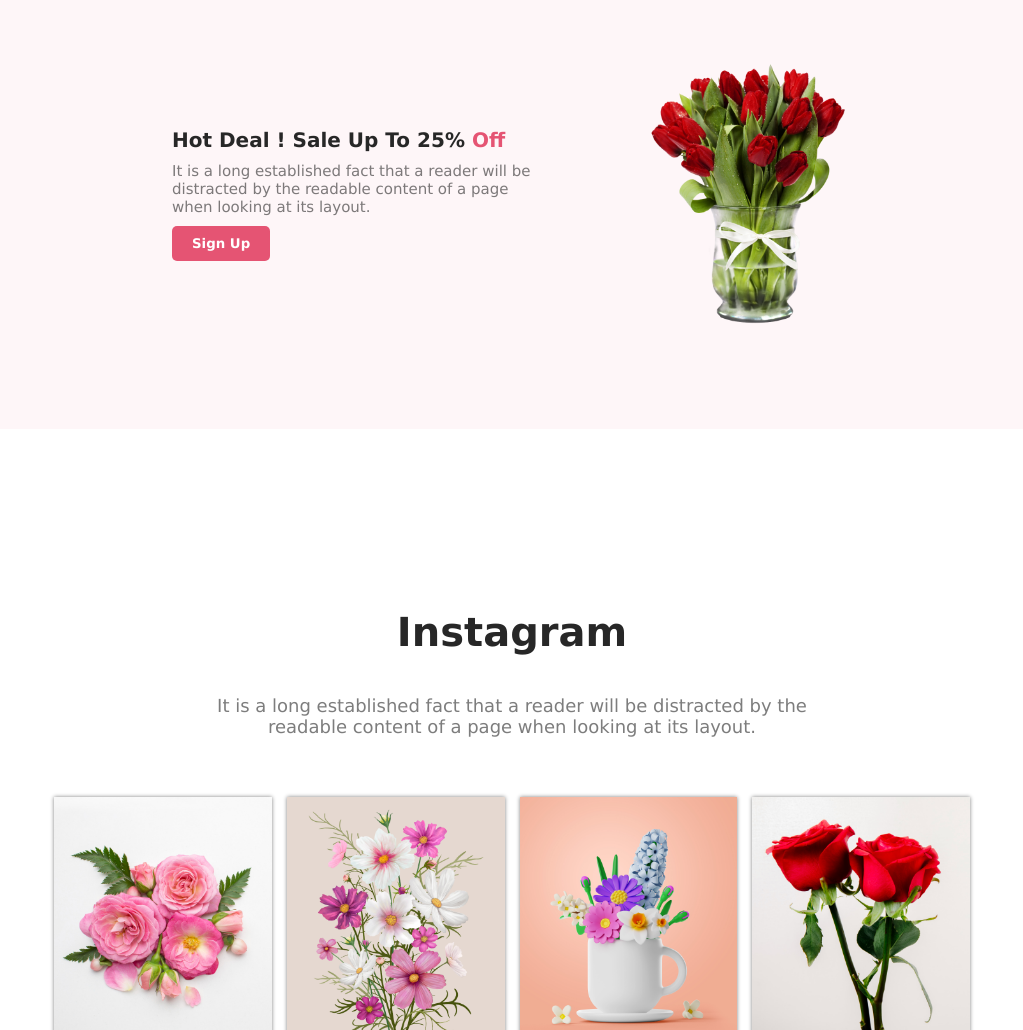
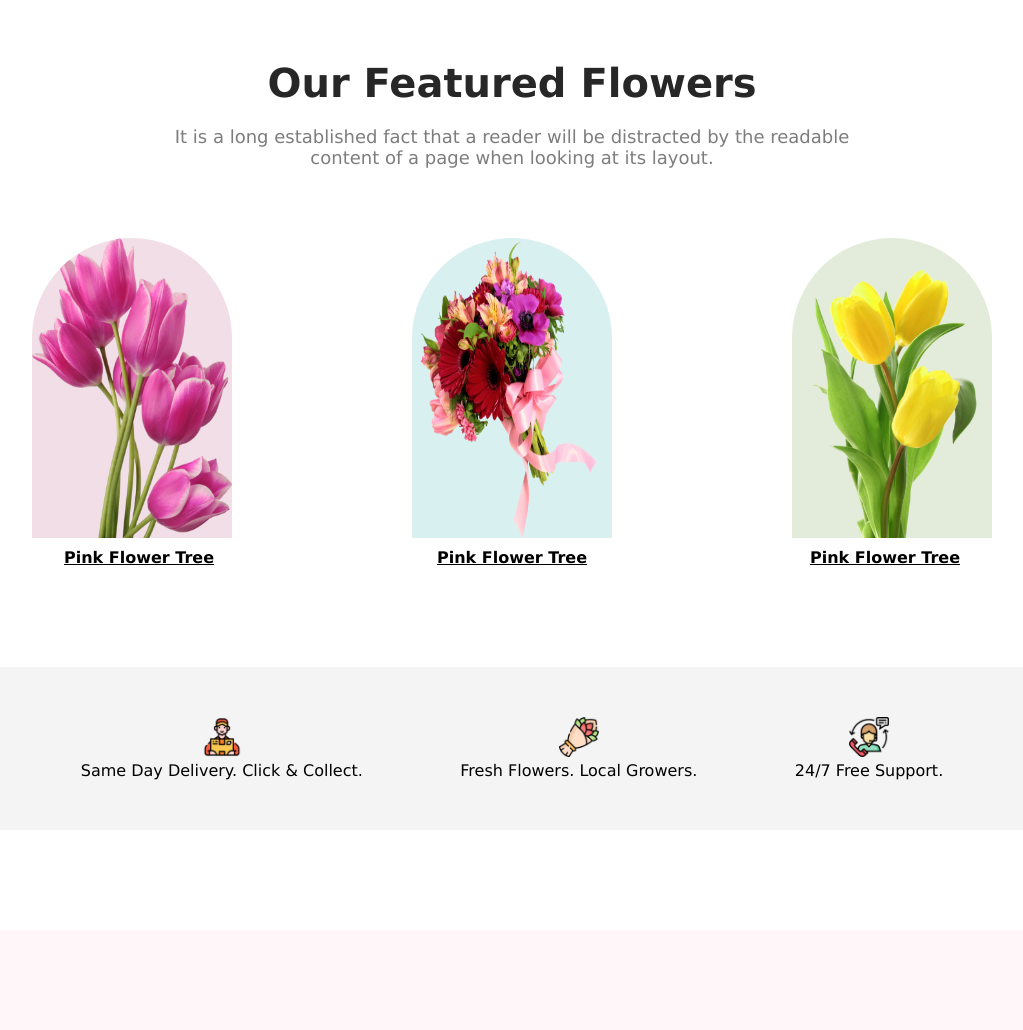
Before and after one commit to wolfiee42/flower-shop-project, a plain HTML site: page index.html in a window 1280 px wide. Shown: the part 840-1870 px from the top of the page, without its empty margins (128-1151 px from the left). Drawn offline with Linux system fonts and the light colour scheme.

Commit message:
many thing added

```diff
--- a/index.html
+++ b/index.html
@@ -21,6 +21,44 @@
         </div>
     </header>
     <main>
+        <section class="featureee">
+            <div class="features-container">
+                <div class="container-feature">
+                    <h3 class="feature-title">Our Featured Flowers</h3>
+                    <p class="feature-description">It is a long established fact that a reader will be distracted by the
+                        readable content of a page when looking at its layout.</p>
+                </div>
+            </div>
+            <div class="featured-flowers">
+                <img src="assets/pngwing 6.png" alt="" class="flowers a">
+                <img src="assets/pngwing 5.png" alt="" class="flowers b">
+                <img src="assets/pngwing 7.png" alt="" class="flowers c">
+            </div>
+            <div class="names">
+                <p class="namesDesc">Pink Flower Tree</p>
+                <p class="namesDesc">Pink Flower Tree</p>
+                <p class="namesDesc">Pink Flower Tree</p>
+            </div>
+            <div class="customer-care">
+                <div class="ds">
+                    <img src="assets/Group 57.png" alt="" class="cc-pic">
+                <p class="cc-description">Same Day Delivery. Click & Collect.</p>
+                </div>
+                <div class="ds">
+                    <img src="assets/Group 58.png" alt="" class="cc-pic"
+                ><p class="cc-description">Fresh Flowers. Local Growers.</p>
+                </div>
+                <div class="ds">
+                    <img src="assets/Group 59.png" alt="" class="cc-pic">
+                <p class="cc-description">24/7 Free Support.</p>
+                </div>
+
+
+
+            </div>
+
+
+        </section>
         <section class="sales-container">
             <div class="sales-pitch">
                 <h3 class="sales-title">Hot Deal ! Sale Up To 25% <span class="color">Off</span></h3>
--- a/styles/style.css
+++ b/styles/style.css
@@ -50,6 +50,86 @@
     padding-bottom: 20px;
 }
 
+/* feature section  */
+.featureee {
+    margin-top: 100px;
+}
+
+.features-container {
+    text-align: center;
+    display: flex;
+    justify-content: center;
+    padding-bottom: 50px;
+}
+
+.feature-title {
+    color: #272727;
+    font-size: 40px;
+    font-weight: 800;
+    padding-bottom: 20px;
+}
+
+.feature-description {
+    color: rgba(39, 39, 39, 0.60);
+    font-size: 18px;
+    font-weight: 400;
+    width: 65%;
+    margin: auto;
+    padding-bottom: 20px;
+}
+
+.featured-flowers {
+    display: flex;
+    justify-content: space-between;
+    gap: 15px;
+    width: 75%;
+    margin: auto;
+
+}
+.flowers{
+    width: 200px;
+    height: 300px;
+    /* margin: auto; */
+    border-radius: 250px 250px 0px 0px;
+}
+
+.a {
+    background-color: #A7216226;
+}
+
+.b {
+    background-color: #0597A026;
+}
+
+.c {
+    background-color: #477D1126;
+}
+
+.names{
+    display: flex;
+    justify-content: space-between;
+    align-items: center;
+    width: 70%;
+    margin: 10px auto;
+    text-decoration: underline;
+    font-weight: 800;
+}
+
+/* customerCare section */
+
+.customer-care{
+    width: 75%;
+    margin:100px auto;
+    display: flex;
+    justify-content: space-around;
+    background-color: #2727270D;
+    text-align: center;
+    padding: 50px;
+}
+.cc-pic{
+    width: 40px;
+    height: 40px;
+}
 /* sales section */
 
 .sales-container {
```
